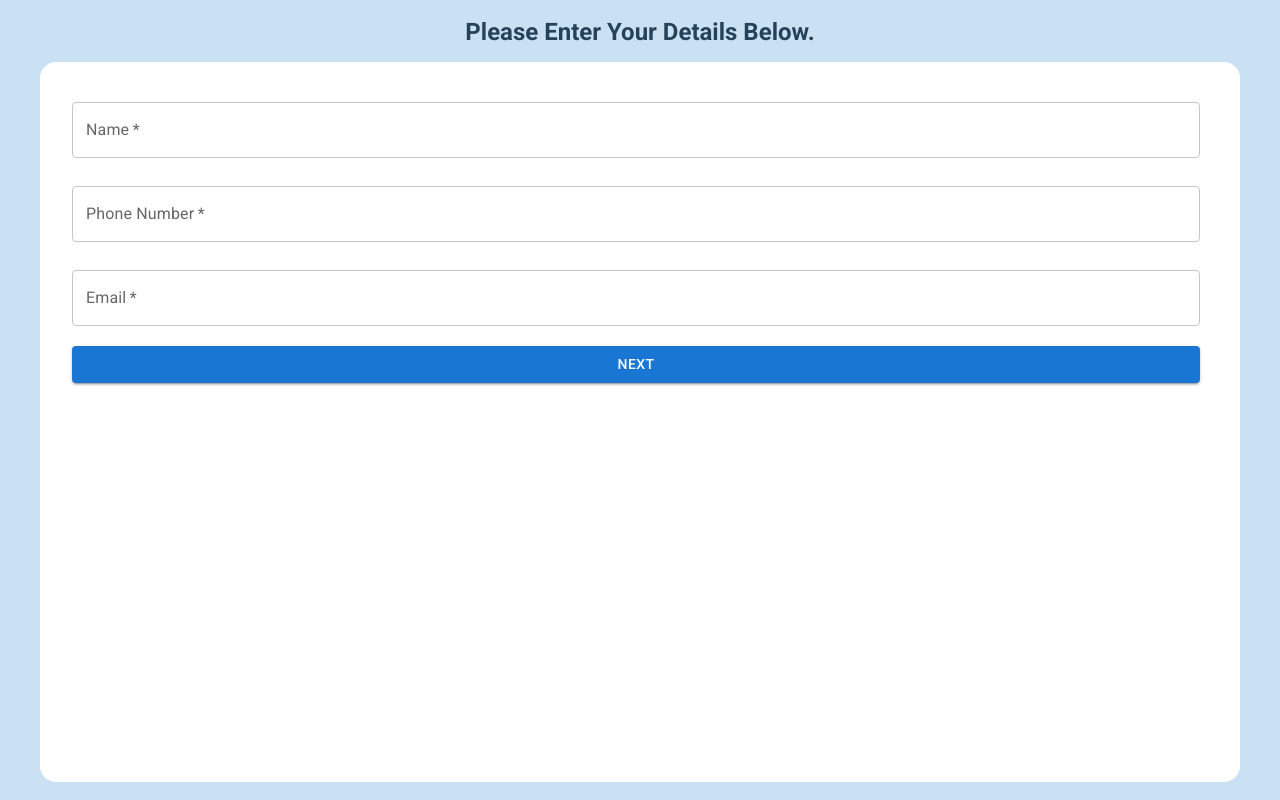
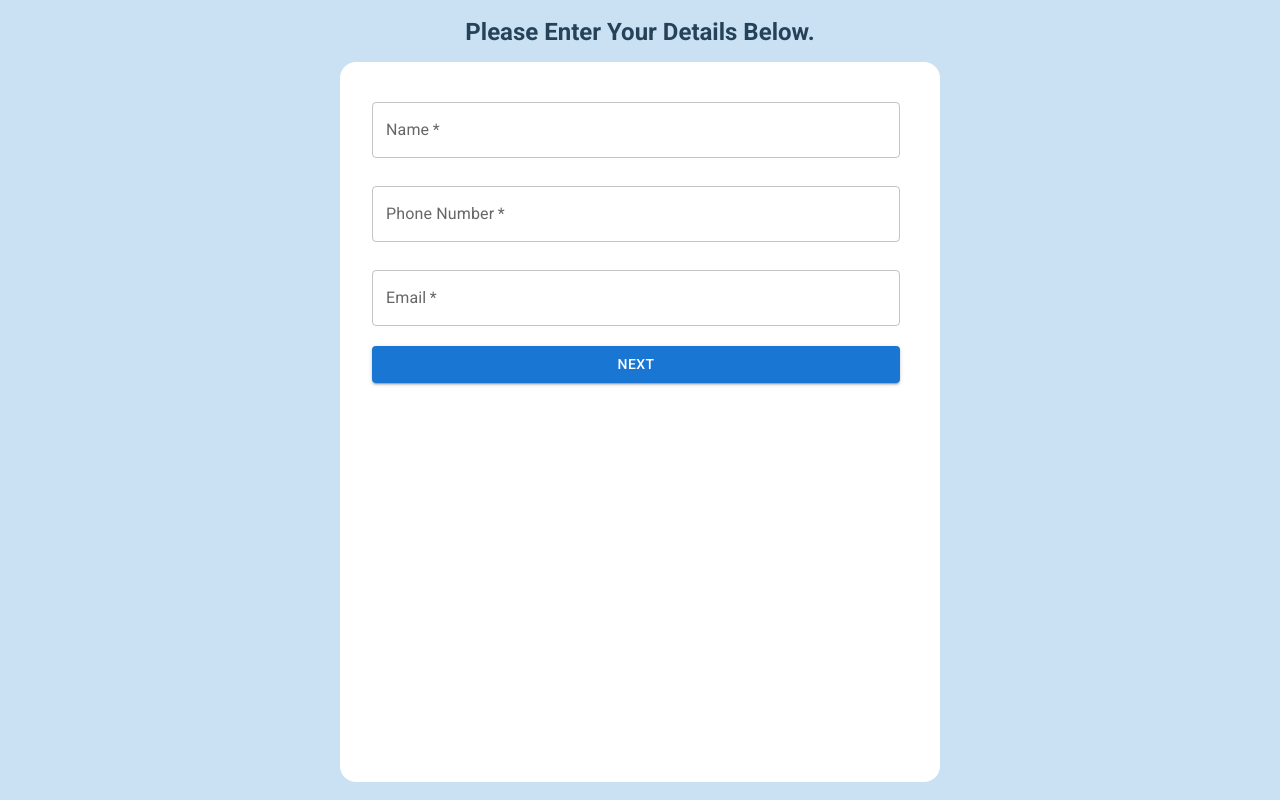
Before and after one commit to nahyansharvin/sample-form, a React (Create React App) app: page /form in a window 1280 px wide. Built offline with nearby package versions, Linux system fonts and the light colour scheme.

Commit message:
done form 1

```diff
--- a/src/components/formLayout/FormLayout.css
+++ b/src/components/formLayout/FormLayout.css
@@ -17,7 +17,8 @@
 }
 
 .form-container{
-    width: calc(100vw - 5rem);
+    margin: 0 1rem;
+    max-width: 600px;
     height: calc(100vh - 5rem);
     padding: 2rem;
     background-color: #fff;
--- a/src/pages/forms/form1/Form1.js
+++ b/src/pages/forms/form1/Form1.js
@@ -1,5 +1,7 @@
 import React,{ useState, useContext } from 'react'
 import '../../Forms.css'
+import { useNavigate } from 'react-router-dom'
+
 
 //Matrial UI
 import { Grid, Button } from '@mui/material'
@@ -10,6 +12,7 @@ import UserContext from '../../../UserContext'
 
 function Form1() {
     const {user, setUser} = useContext(UserContext);
+    const navigate = useNavigate();
 
     //States
     const [name, setName] = useState()
@@ -25,7 +28,13 @@ function Form1() {
 
     //handle next button
     const handleNextButton = () => {
-
+        if(!name || !phoneNo || !email) {
+            setError();
+            return;
+        }else{
+            setUser({...user, name, phoneNo, email});
+            navigate('/form/next');
+        }
     }
 
 
@@ -39,13 +48,13 @@ function Form1() {
                     <TextInput label="Name" value={name} setValue={setName} />
                 </Grid>
                 <Grid item xs={12}>
-                    <TextInput label="Phone Number" value={phoneNo} setValue={setPhoneNo} />
+                    <TextInput label="Phone Number" type='Number' value={phoneNo} setValue={setPhoneNo} />
                 </Grid>
                 <Grid item xs={12}>
-                    <TextInput label="Email" value={email} setValue={setEmail} />
+                    <TextInput label="Email" type='Email' value={email} setValue={setEmail} />
                 </Grid>
                 <Grid item xs={12}>
-                    <Button variant="contained" color="primary" fullWidth>Next</Button>
+                    <Button variant="contained" color="primary" fullWidth onClick={handleNextButton}>Next</Button>
                 </Grid>
 
             </Grid>
```
